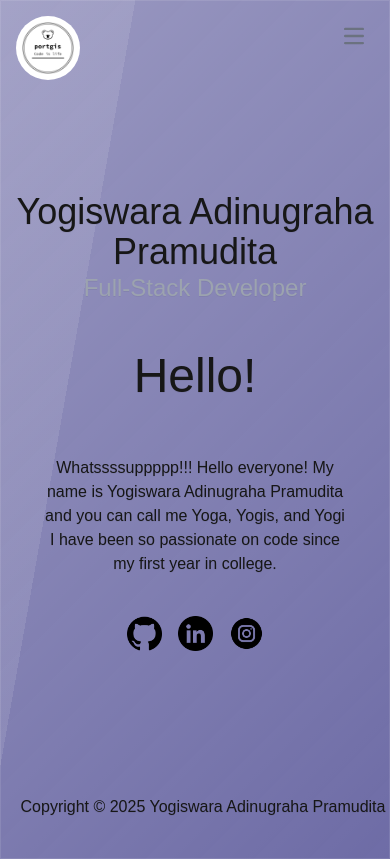
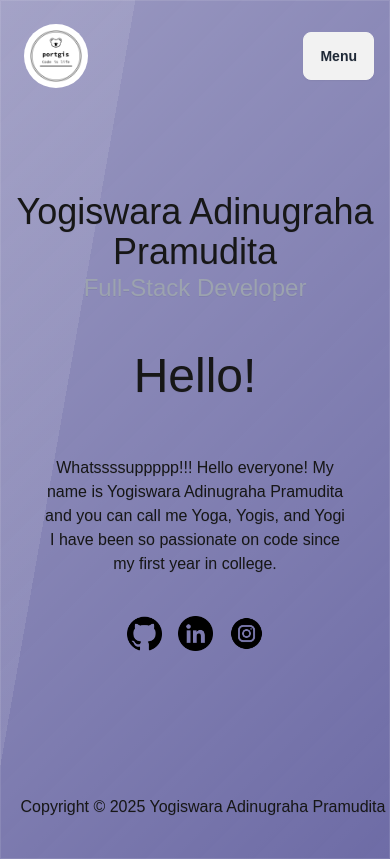
Before and after one commit to yogisyo16/porto-by-yogis, a Next.js app: page / in a window 390 px wide. Built offline with nearby package versions, Linux system fonts and the light colour scheme; a web font is replaced by a local one.

Commit message:
eficiency code

```diff
--- a/src/app/layout.tsx
+++ b/src/app/layout.tsx
@@ -42,8 +42,8 @@ export default function RootLayout({
         className={(classnames(raleway.className), "bg-indigo-900/70 glass")}
       >
         <div className="flex flex-col min-w-screen min-h-screen">
-          <nav className="navbar-center mb-24">
-            <div className="max-w-screen-2xl flex items-start justify-between mx-auto p-4">
+          <nav className="navbar mb-20 md:items-start">
+            <div className="flex-1 mx-auto p-4">
               <Link
                 href="/"
                 className={
@@ -57,45 +57,33 @@ export default function RootLayout({
                   className="w-16 md:w-32 bg-white rounded-full"
                 />
               </Link>
-              <button
-                data-collapse-toggle="navbar-portgis"
-                type="button"
-                className="inline-flex items-center p-2 w-10 h-10 justify-center text-sm text-gray-500 rounded-lg md:hidden hover:bg-gray-100 focus:outline-none focus:ring-2 focus:ring-gray-200 dark:text-gray-400 dark:hover:bg-gray-700 dark:focus:ring-gray-600"
-                aria-controls="navbar-portgis"
-                aria-expanded="false"
-              >
-                <svg
-                  className="w-5 h-5"
-                  aria-hidden="true"
-                  xmlns="http://www.w3.org/2000/svg"
-                  fill="none"
-                  viewBox="0 0 17 14"
-                >
-                  <path
-                    stroke="currentColor"
-                    strokeLinecap="round"
-                    strokeLinejoin="round"
-                    strokeWidth="2"
-                    d="M1 1h15M1 7h15M1 13h15"
-                  />
-                </svg>
-              </button>
-              <div
-                className="hidden w-full md:block md:w-auto"
-                id="navbar-portgis"
-              >
-                <ul className="menu menu-horizontal md:flex-row md:space-x-8 rtl:space-x-reverse">
-                  <li className="mr-2">
+            </div>
+            <div className="flex-none md:flex md:flex-col">
+              <details className="md:hidden">
+                <summary className="btn m-2">Menu</summary>
+                <ul className="bg-base-100 rounded-2xl p-2 items-center">
+                  <li className="mb-2">
                     <Link href="/about">About</Link>
                   </li>
-                  <li className="mr-4">
+                  <li className="mb-2">
                     <Link href="/projects">Projects</Link>
                   </li>
-                  <li className="mr-4">
+                  <li className="">
                     <Link href="/contact">Contact</Link>
                   </li>
                 </ul>
-              </div>
+              </details>
+              <ul className="hidden menu menu-dropdown md:flex md:flex-row md:space-x-8 md:m-6 ">
+                <li className="md:mr-2">
+                  <Link href="/about">About</Link>
+                </li>
+                <li className="md:mr-4">
+                  <Link href="/projects">Projects</Link>
+                </li>
+                <li className="md:mr-4">
+                  <Link href="/contact">Contact</Link>
+                </li>
+              </ul>
             </div>
           </nav>
           <Transition>{children}</Transition>
```
